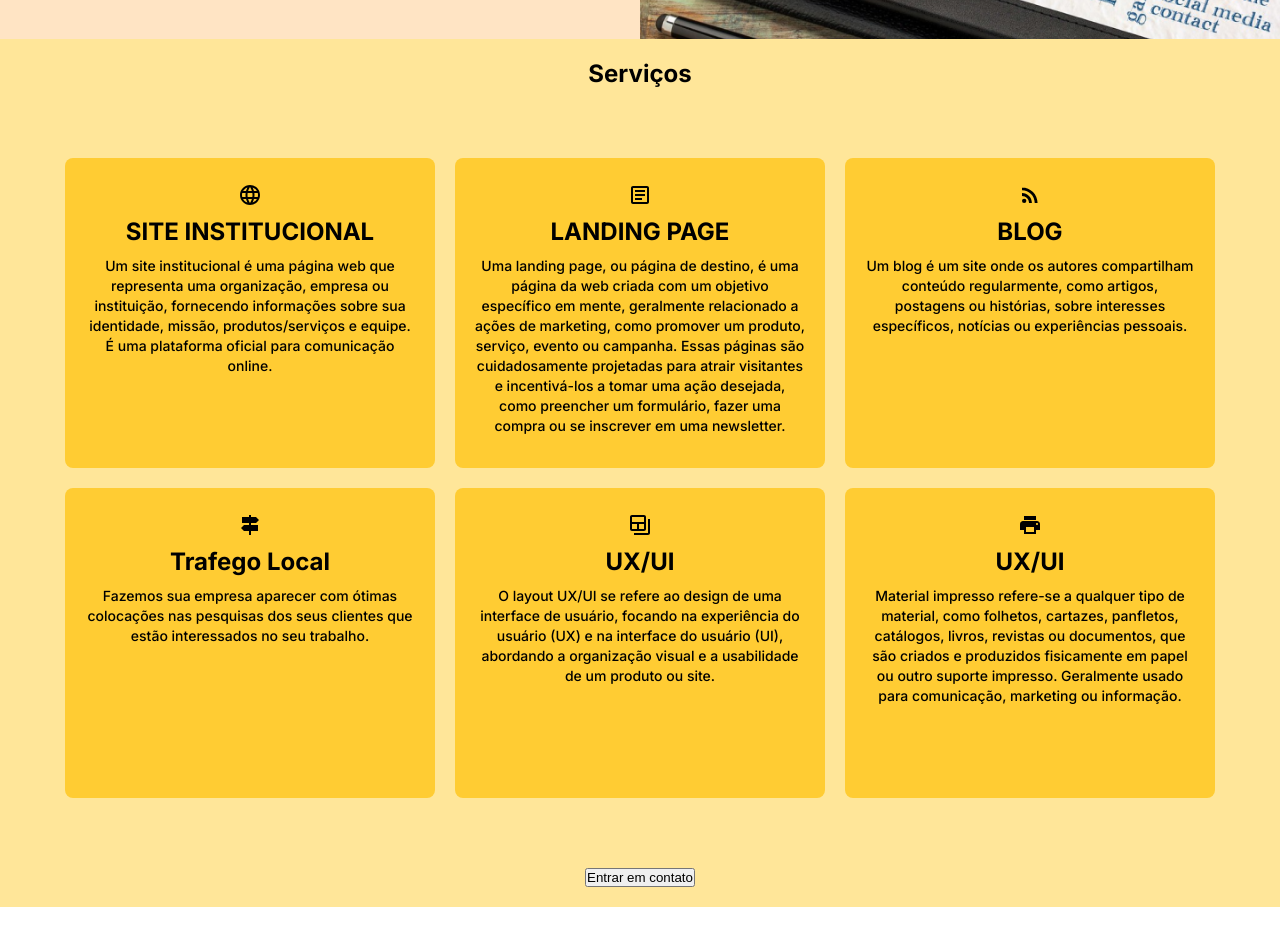
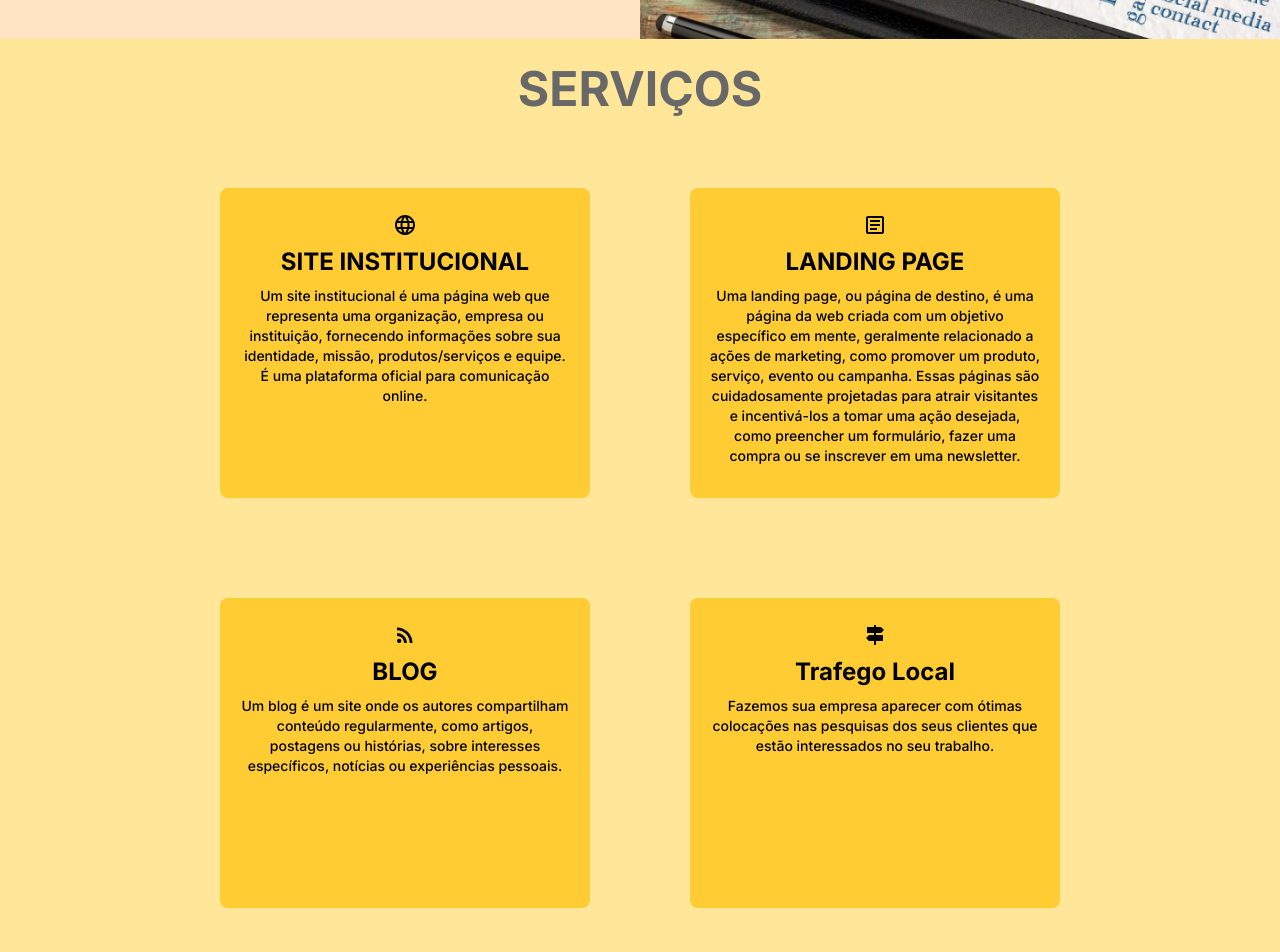
Before and after one commit to samirdourado/douradocomunicacao_react, a Next.js app: page / in a window 1280 px wide. Shown: the part 1040-1992 px from the top of the page. Before the commit the page ends 1947 px from the top, so only its background shows below. Built offline with nearby package versions, Linux system fonts and the light colour scheme.

Commit message:
Feat: botao de contato, estilizações do botão e dos cards

```diff
--- a/src/components/about/styles.module.scss
+++ b/src/components/about/styles.module.scss
@@ -44,6 +44,13 @@
     }
 }
 
+.container > article > h2 {
+    color: $grey-4;
+    @include title-main
+}
+
+
+
 .aboutImg__container {
     width: 50%;
     height: 300px;
--- a/src/components/servicesArea/index.tsx
+++ b/src/components/servicesArea/index.tsx
@@ -5,12 +5,13 @@ import RssFeedIcon from '@mui/icons-material/RssFeed';
 import SignpostIcon from '@mui/icons-material/Signpost';
 import BackupTableIcon from '@mui/icons-material/BackupTable';
 import PrintIcon from '@mui/icons-material/Print';
+import WhatsAppIcon from '@mui/icons-material/WhatsApp';
 
 const ServicesArea = () => {
 
     return (
         <main className={styles.container}>
-            <h2 id="servicos">Serviços</h2>
+            <h2 id="servicos">SERVIÇOS</h2>
             <ul>
                 <li>
                     <LanguageIcon/>
@@ -85,7 +86,7 @@ const ServicesArea = () => {
                     </p>
                 </li>
             </ul>
-            <button>Entrar em contato</button>
+            <button><WhatsAppIcon/> Entrar em contato</button>
         </main>
     )
 
--- a/src/components/servicesArea/styles.module.scss
+++ b/src/components/servicesArea/styles.module.scss
@@ -10,6 +10,35 @@
     gap: 50px;
     padding-top: 20px;
     padding-bottom: 20px;
+}
+
+.container > h2 {
+    color: $grey-4;
+    @include title-main
+}
+
+.container > button {
+    display: flex;
+    justify-content: center;
+    align-items: center;
+    border: none;
+    border-radius: 8px;
+    width: 100%;
+    height: 60px;
+    min-width: 280px;
+    max-width: 470px;
+    margin-left: 20px;
+    margin-right: 20px;
+    background-color: $color-a;
+    gap: 20px;
+    cursor: pointer;
+    @include text-button-large;
+
+    &:hover {
+        transform: translate(0px, 0px) scale(1.1, 1.1);
+        transition: 200ms linear;
+        transform: zoom ease-in;
+    }
 }
 
 .container > ul {
@@ -28,6 +57,7 @@
         justify-content: center;
         flex-wrap: wrap;
         margin: 0 auto;
+        gap: 100px;
     }
 
 }
@@ -54,6 +84,12 @@
         min-width: 370px;
     }
 
+    &:hover {
+        transform: translate(0px, 0px) scale(1.1, 1.1);
+        transition: 200ms linear;
+        transform: zoom ease-in;
+    }
+
 }
 
 .container > ul > li > h2 {
--- a/src/scss/abstracts/_variables.scss
+++ b/src/scss/abstracts/_variables.scss
@@ -27,8 +27,17 @@ $color-transparent: #000000d0;
 	text-transform: none;
 };
 
+@mixin title-main {
+	font-size: 48px;
+	font-family: "Inter";
+	font-weight: 700;
+	font-style: normal;
+	text-decoration: none;
+	text-transform: none;
+}
+
 @mixin title-style-card-mobile() {
-	font-size: 1.25rem;
+	font-size: 20px;
 	font-family: "Inter";
 	font-weight: 700;
 	font-style: normal;
@@ -37,7 +46,7 @@ $color-transparent: #000000d0;
 };
 
 @mixin text-style-card-mobile() {
-	font-size: 0.875rem;
+	font-size: 14px;
 	font-family: "Inter";
 	font-weight: 500;
 	font-style: normal;
@@ -47,7 +56,7 @@ $color-transparent: #000000d0;
 };
 
 @mixin title-style-card() {
-	font-size: 1.5rem;
+	font-size: 24px;
 	font-family: "Inter";
 	font-weight: 700;
 	font-style: normal;
@@ -65,3 +74,14 @@ $color-transparent: #000000d0;
 	text-align: center;
 	line-height: 20px;
 };
+
+@mixin text-button-large() {
+	font-size: 22px;
+	font-family: "Inter";
+	font-weight: 500;
+	font-style: normal;
+	text-decoration: none;
+	text-transform: none;
+	text-align: center;
+	line-height: 20px;
+};
```
